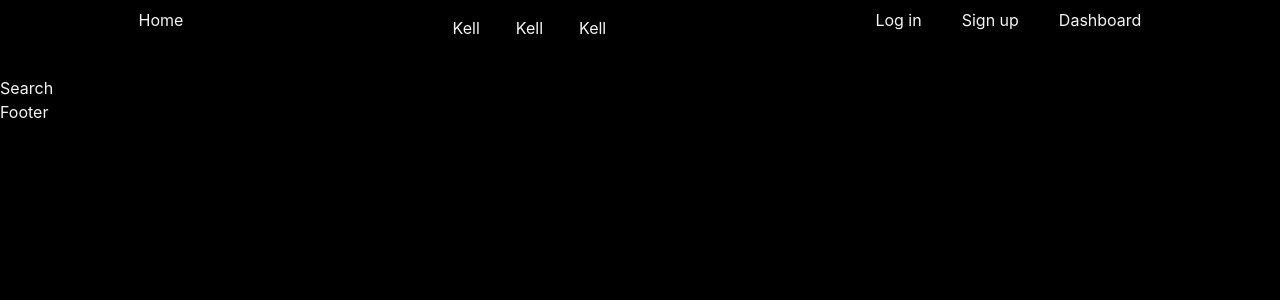
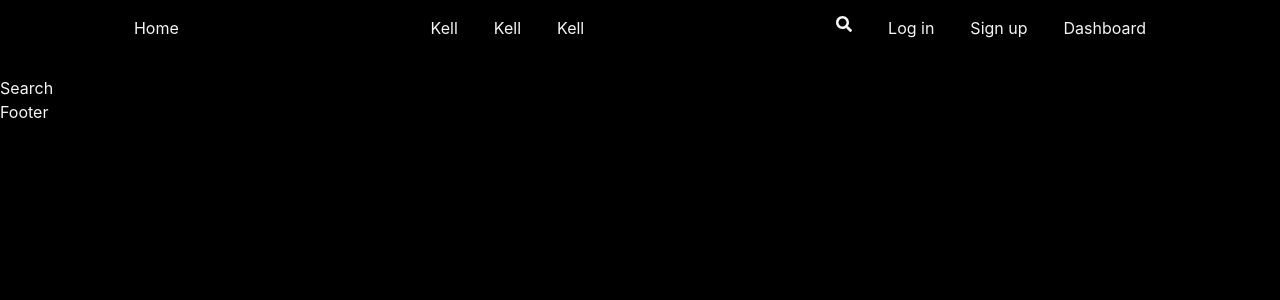
Before and after one commit to kevinbencs/practise_spa, a React (Vite) app: page /search in a window 1280 px wide. Shown: the top 300 px of the page. Built offline with nearby package versions, Linux system fonts and the light colour scheme.

Commit message:
Finished the search component and the menu.

```diff
--- a/src/components/header.tsx
+++ b/src/components/header.tsx
@@ -2,26 +2,40 @@ import { Link } from "react-router"
 import Menu from "./menu"
 import { RxHamburgerMenu } from "react-icons/rx";
 import { useState } from "react";
+import { FaSearch } from "react-icons/fa";
+import Search from "./search";
 
 
 
 
 const Header = () => {
   const [check, setCheck] = useState<boolean>(false)
+  const [searchVisible, setSearchVisible] = useState<boolean>(false)
+
+
+  const searchClick = () => {
+    if(searchVisible) document.body.style.overflow = "hidden";
+    else {document.body.style.overflow = ""};
+    setSearchVisible(() => !searchVisible)
+  }
+
   return (
     <header className="flex p-2 lg:justify-around  justify-between">
-      <Link to="/" className="lg:block hidden">Home</Link>
+      <Link to="/" className="lg:block hidden p-2">Home</Link>
       <label htmlFor="menu-checkbox" className="lg:hidden p-2">
-        <RxHamburgerMenu size={30}/>
+        <RxHamburgerMenu size={30} />
       </label>
-      <input type="checkbox" name="menu-checkbox" checked={check} onChange={() => setCheck(!check)} id="menu-checkbox"  className="hidden"/>
-      <Menu check={check} setChecked={setCheck}/>
-      <section className="flex gap-10">
-        <Link to="/login">Log in</Link>
-        <Link to="/signup">Sign up</Link>
-        <Link to="/dashboard">Dashboard</Link>
+      <input type="checkbox" name="menu-checkbox" checked={check} onChange={() => setCheck(!check)} id="menu-checkbox" className="hidden" />
+      <Menu check={check} setChecked={setCheck} />
+
+      <section className="flex gap-5 items-start">
+        <button className="p-2 cursor-pointer" onClick={searchClick}><FaSearch /></button>
+        <Link to="/login" className="p-2">Log in</Link>
+        <Link to="/signup" className="p-2">Sign up</Link>
+        <Link to="/dashboard" className="p-2">Dashboard</Link>
 
       </section>
+      {searchVisible && <Search handleClick={searchClick}/>}
     </header>
   )
 }
--- a/src/components/menu.tsx
+++ b/src/components/menu.tsx
@@ -3,14 +3,19 @@ import { IoMdCloseCircleOutline } from "react-icons/io";
 import { Link } from "react-router";
 
 
-const Menu = (props: {setChecked: Dispatch<SetStateAction<boolean>>, check: boolean}) => {
+const Menu = (props: { setChecked: Dispatch<SetStateAction<boolean>>, check: boolean }) => {
 
     const handleClick = () => {
+        if(props.check) document.body.style.overflow = "hidden";
+        else {document.body.style.overflow = ""}
         props.setChecked(() => !props.check)
+
     }
 
     return (
-        <div className=" -left-62 fixed z-10 w-62 top-0 mobil-menu duration-500 min-h-screen bg-mist-800 p-2 lg:static lg:z-0 lg:w-auto lg:min-h-auto lg:bg-transparent lg:p-0">
+        <>
+        <div className="fixed hidden mobil-menu-container  w-screen min-h-screen top-0 left-0 bg-[#161616a9] z-10" onClick={handleClick}></div>
+        <div className="fixed -left-64  top-0 w-62 mobil-menu duration-500 min-h-screen bg-mist-800 p-2 lg:static lg:z-0 lg:w-auto lg:min-h-auto lg:bg-transparent lg:p-0 z-20">
                 <div className="text-end lg:hidden">
                     <button className="p-2 cursor-pointer ">
                         <label htmlFor="menu-checkbox">
@@ -21,11 +26,12 @@ const Menu = (props: {setChecked: Dispatch<SetStateAction<boolean>>, check: bool
 
                 <section className=" list-none  lg:p-0 lg:flex gap-5">
                     <Link to="/" className="lg:hidden mb-5 block border-b-2 p-2 hover:bg-mist-600" onClick={handleClick}>Home</Link>
-                <li className="mb-5 block border-b-2 p-2 hover:bg-mist-600 lg:border-0" onClick={handleClick}>Kell</li>
-                <li className="mb-5 block border-b-2 p-2 hover:bg-mist-600 lg:border-0" onClick={handleClick}>Kell</li>
-                <li className="mb-5 block border-b-2 p-2 hover:bg-mist-600 lg:border-0" onClick={handleClick}>Kell</li>
+                    <li className="mb-5 block border-b-2 p-2 hover:bg-mist-600 lg:border-0 lg:hover:bg-transparent" onClick={handleClick}>Kell</li>
+                    <li className="mb-5 block border-b-2 p-2 hover:bg-mist-600 lg:border-0 lg:hover:bg-transparent" onClick={handleClick}>Kell</li>
+                    <li className="mb-5 block border-b-2 p-2 hover:bg-mist-600 lg:border-0 lg:hover:bg-transparent" onClick={handleClick}>Kell</li>
                 </section>
             </div>
+        </>
 
     )
 }
--- /dev/null
+++ b/src/components/search.tsx
@@ -0,0 +1,37 @@
+import { IoMdCloseCircleOutline } from "react-icons/io";
+import { FaSearch } from "react-icons/fa";
+import type { SyntheticEvent } from "react";
+import { useNavigate } from "react-router";
+
+const Search = (props: { handleClick: () => void }) => {
+    const navigate = useNavigate();
+
+    const handleSubmit = (e: SyntheticEvent) => {
+        e.preventDefault()
+
+        let name: string = e.target[0].value
+
+        if (name.replaceAll(' ', '') !== '') {
+            navigate(`/search?drink=${name.toLowerCase().replaceAll(' ', '-')}`);
+            props.handleClick()
+        }
+    }
+    return (
+        <>
+            <div className='w-screen h-screen top-0 fixed left-0 z-30  bg-[#161616a9] ' onClick={props.handleClick}></div>
+            <div className="bg-mist-900 top-20 left-0 w-screen h-96 fixed z-40 text-white">
+                <div className="flex justify-end p-2 mb-5">
+                    <button className="p-2 cursor-pointer" onClick={props.handleClick}><IoMdCloseCircleOutline size={30} /></button>
+
+                </div>
+                <form onSubmit={handleSubmit} className="w-full relative h-full content-center  p-10">
+                    <input type="search" name="search-name" id="search-id" className=" max-h-20 w-full border-white border-2 rounded p-5" />
+                    <button type="submit" className=" max-h-20 cursor-pointer absolute translate-y-5 -translate-x-10"> <FaSearch size={20} /></button>
+                </form>
+            </div>
+        </>
+
+    )
+}
+
+export default Search
--- a/src/index.css
+++ b/src/index.css
@@ -17,6 +17,10 @@
 
 }
 
+#menu-checkbox:checked ~ .mobil-menu-container{
+  display: block;
+}
+
 
 #menu-checkbox:checked ~ .mobil-menu{
   left: 0;
```
Lines whose indentation alone changed are shown as unchanged.
